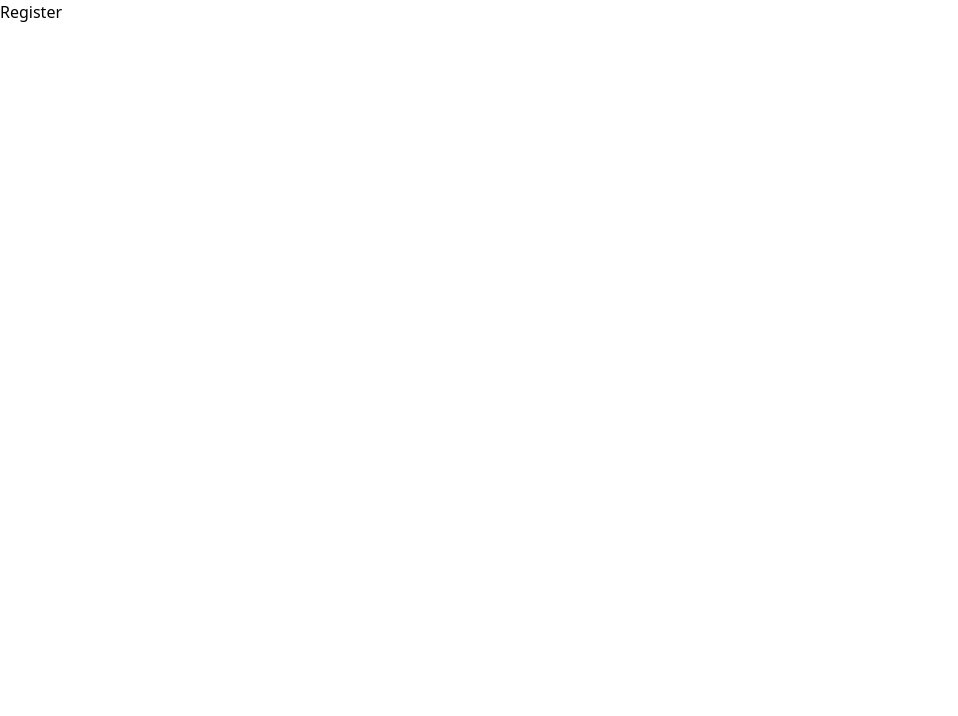
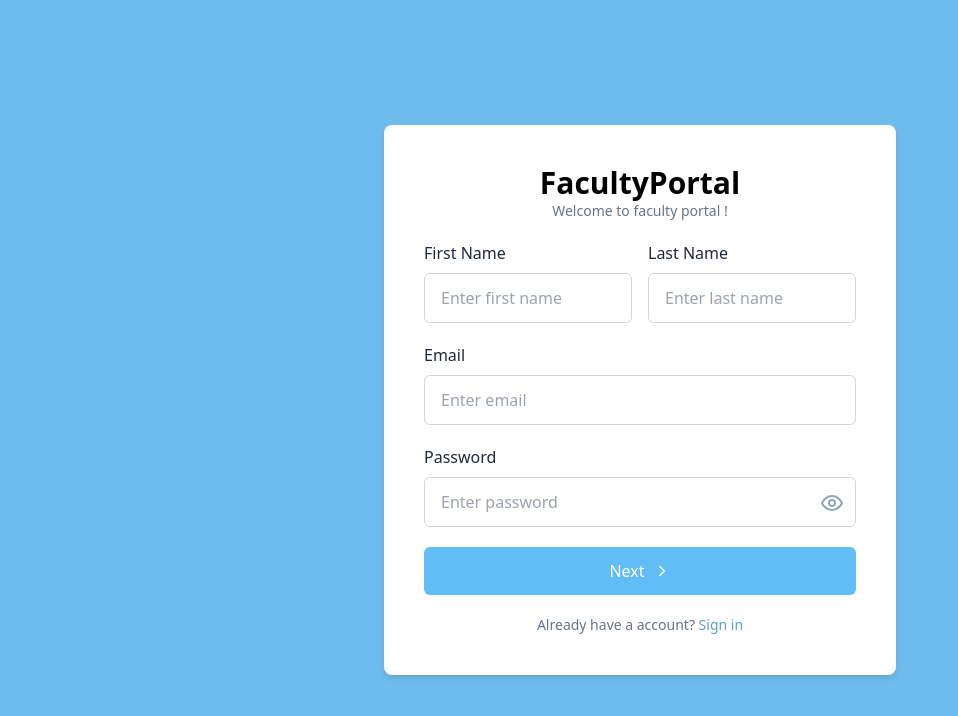
Before and after one commit to VedantKale08/FacultyPortal-MiniProject, a React (Create React App) app: page /register in a window 1280 px wide. Shown: the top 716 px of the page, without its empty margins (0-958 px from the left). Built offline with nearby package versions, Linux system fonts and the light colour scheme.

Commit message:
register page in progress

```diff
--- a/src/components/auth/Login.jsx
+++ b/src/components/auth/Login.jsx
@@ -6,7 +6,7 @@ const Login = () => {
     const [toggleEye, setToggleEye] = useState(false);
   return (
     <div className="bg-[#6EBCEC] h-screen overflow-hidden flex justify-center items-center">
-      <div className="bg-white w-[30vw] p-10 rounded-lg shadow-md flex flex-col gap-5">
+      <form className="bg-white w-[40vw] p-10 rounded-lg shadow-md flex flex-col gap-5">
         <div className="text-center">
           <p className="text-3xl font-bold">FacultyPortal</p>
           <p className="text-slate-500 text-sm">Welcome to faculty portal !</p>
@@ -21,6 +21,7 @@ const Login = () => {
             placeholder="Enter email"
             name="email"
             id="email"
+            required
             className="border border-gray-300 rounded-md px-4 py-3"
           />
         </div>
@@ -33,6 +34,7 @@ const Login = () => {
             placeholder="Enter password"
             name="password"
             id="password"
+            required
             className="border border-gray-300 rounded-md px-4 py-3"
           ></input>
           {!toggleEye && (
@@ -54,13 +56,13 @@ const Login = () => {
         </button>
         <div className="text-sm text-slate-500 text-center">
           <p>
-            Don't have account?{" "}
+            Don't have a account?{" "}
             <span className="text-[#59a1ce]">
-              <Link to='/register'>Sign up</Link>
+              <Link to="/register">Sign up</Link>
             </span>
           </p>
         </div>
-      </div>
+      </form>
     </div>
   );
 }
--- a/src/components/auth/Register.jsx
+++ b/src/components/auth/Register.jsx
@@ -1,9 +1,109 @@
-import React from 'react'
+import { ChevronRight, Eye, EyeOff } from "lucide-react";
+import React, { useState } from "react";
+import { Link } from "react-router-dom";
 
 const Register = () => {
+  const [toggleEye, setToggleEye] = useState(false);
+  const [tab, setTab] = useState(0);
+
   return (
-    <div>Register</div>
-  )
-}
+    <div className="bg-[#6EBCEC] h-screen overflow-hidden flex justify-center items-center">
+      <div className="bg-white w-[40vw] p-10 rounded-lg shadow-md flex flex-col gap-5">
+        <div className="text-center">
+          <p className="text-3xl font-bold">FacultyPortal</p>
+          <p className="text-slate-500 text-sm">Welcome to faculty portal !</p>
+        </div>
 
-export default Register
+        {tab === 0 && (
+          <form className="flex flex-col gap-5">
+            <div className="flex gap-4">
+              <div className="flex-1 flex flex-col gap-2">
+                <label htmlFor="fname" className="text-slate-800">
+                  First Name
+                </label>
+                <input
+                  type="text"
+                  placeholder="Enter first name"
+                  name="fname"
+                  id="fname"
+                  required
+                  className="border border-gray-300 rounded-md px-4 py-3 w-full"
+                />
+              </div>
+              <div className="flex-1 flex flex-col gap-2">
+                <label htmlFor="lname" className="text-slate-800">
+                  Last Name
+                </label>
+                <input
+                  type="text"
+                  placeholder="Enter last name"
+                  name="lname"
+                  id="lname"
+                  required
+                  className="border border-gray-300 rounded-md px-4 py-3 w-full"
+                />
+              </div>
+            </div>
+
+            <div className="flex-1 flex flex-col gap-2">
+              <label htmlFor="email" className="text-slate-800">
+                Email
+              </label>
+              <input
+                type="email"
+                placeholder="Enter email"
+                name="email"
+                id="email"
+                required
+                className="border border-gray-300 rounded-md px-4 py-3"
+              />
+            </div>
+
+            <div className="flex flex-col gap-2 relative">
+              <label htmlFor="password" className="text-slate-800">
+                Password
+              </label>
+              <input
+                type={toggleEye ? "text" : "password"}
+                placeholder="Enter password"
+                name="password"
+                id="password"
+                required
+                className="border border-gray-300 rounded-md px-4 py-3"
+              ></input>
+              {!toggleEye && (
+                <Eye
+                  className="text-slate-400 absolute bottom-3 right-3 cursor-pointer"
+                  onClick={() => setToggleEye(true)}
+                />
+              )}
+              {toggleEye && (
+                <EyeOff
+                  className="text-slate-400 absolute bottom-3 right-3 cursor-pointer"
+                  onClick={() => setToggleEye(false)}
+                />
+              )}
+            </div>
+            <button
+              onClick={() => setTab(1)}
+              className="bg-[#61BDF6] text-white p-4 py-3 rounded-md hover:opacity-90 flex gap-2 justify-center items-center"
+            >
+              Next <ChevronRight size={18} />
+            </button>
+          </form>
+        )}
+
+        <div className="text-sm text-slate-500 text-center">
+          <p>
+            Already have a account?{" "}
+            <span className="text-[#59a1ce]">
+              <Link to="/">Sign in</Link>
+            </span>
+          </p>
+        </div>
+      </div>
+    </div>
+  );
+};
+
+export default Register;
```
